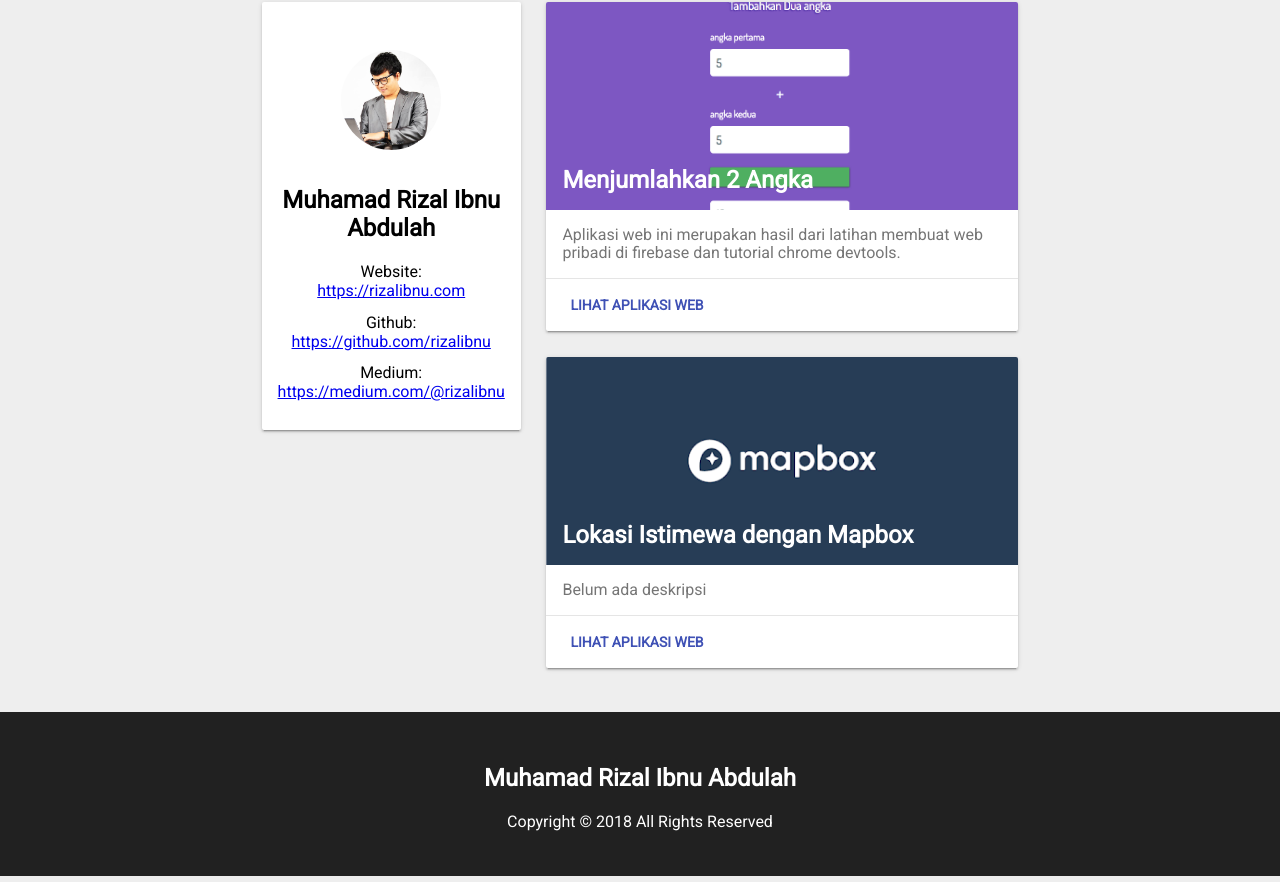
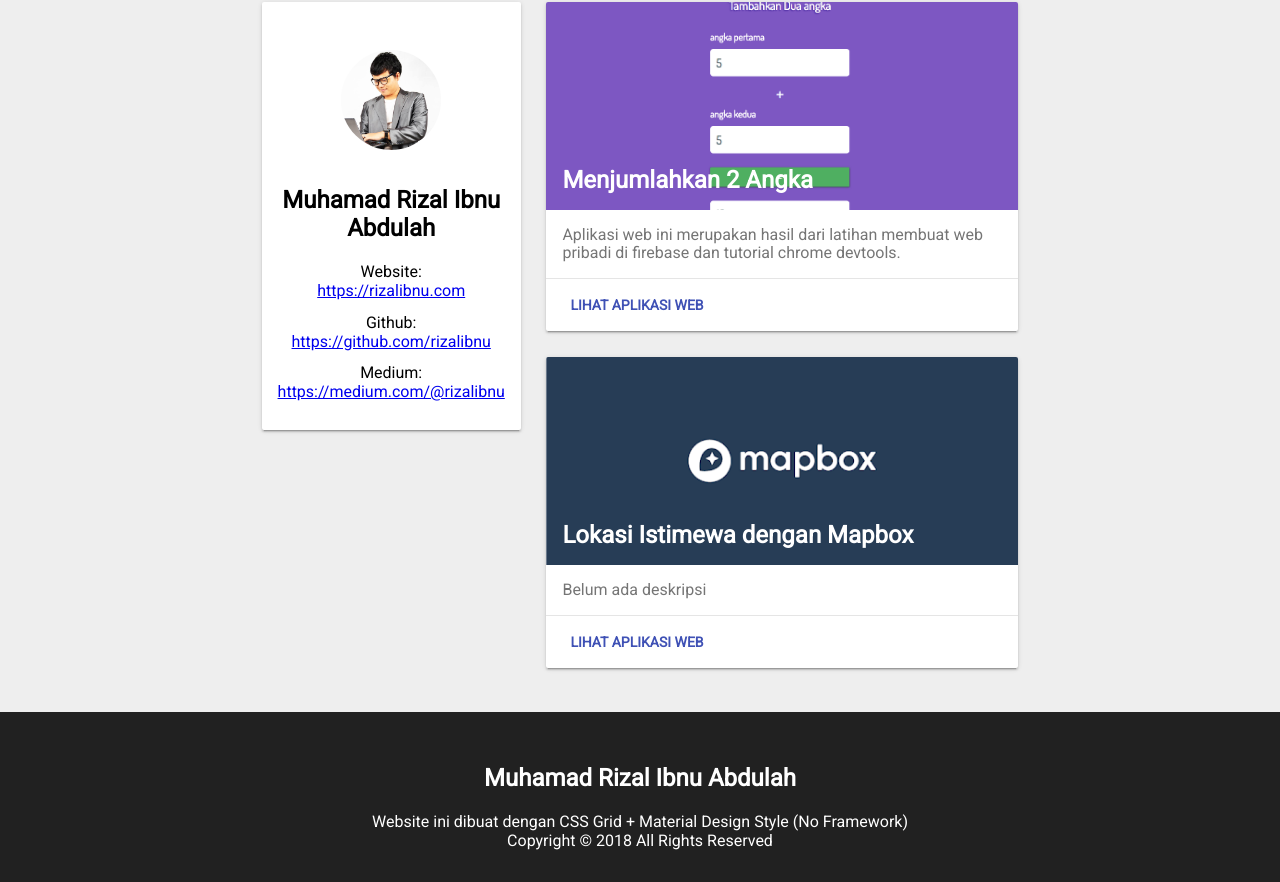
Before and after one commit to rizalibnu/gdk-mws-personal-website, a website: page public/index.html in a window 1280 px wide. Shown: the part 70-952 px from the top of the page. Drawn offline with Linux system fonts and the light colour scheme.

Commit message:
Add footer description

```diff
--- a/public/index.html
+++ b/public/index.html
@@ -293,6 +293,7 @@
       <div class="footer">
         <div class="wrapper">
           <h2>Muhamad Rizal Ibnu Abdulah</h2>
+          <div>Website ini dibuat dengan CSS Grid + Material Design Style (No Framework)</div>
           Copyright © <span id="copy-year">2018</span> All Rights Reserved
         </div>
       </div>
```
